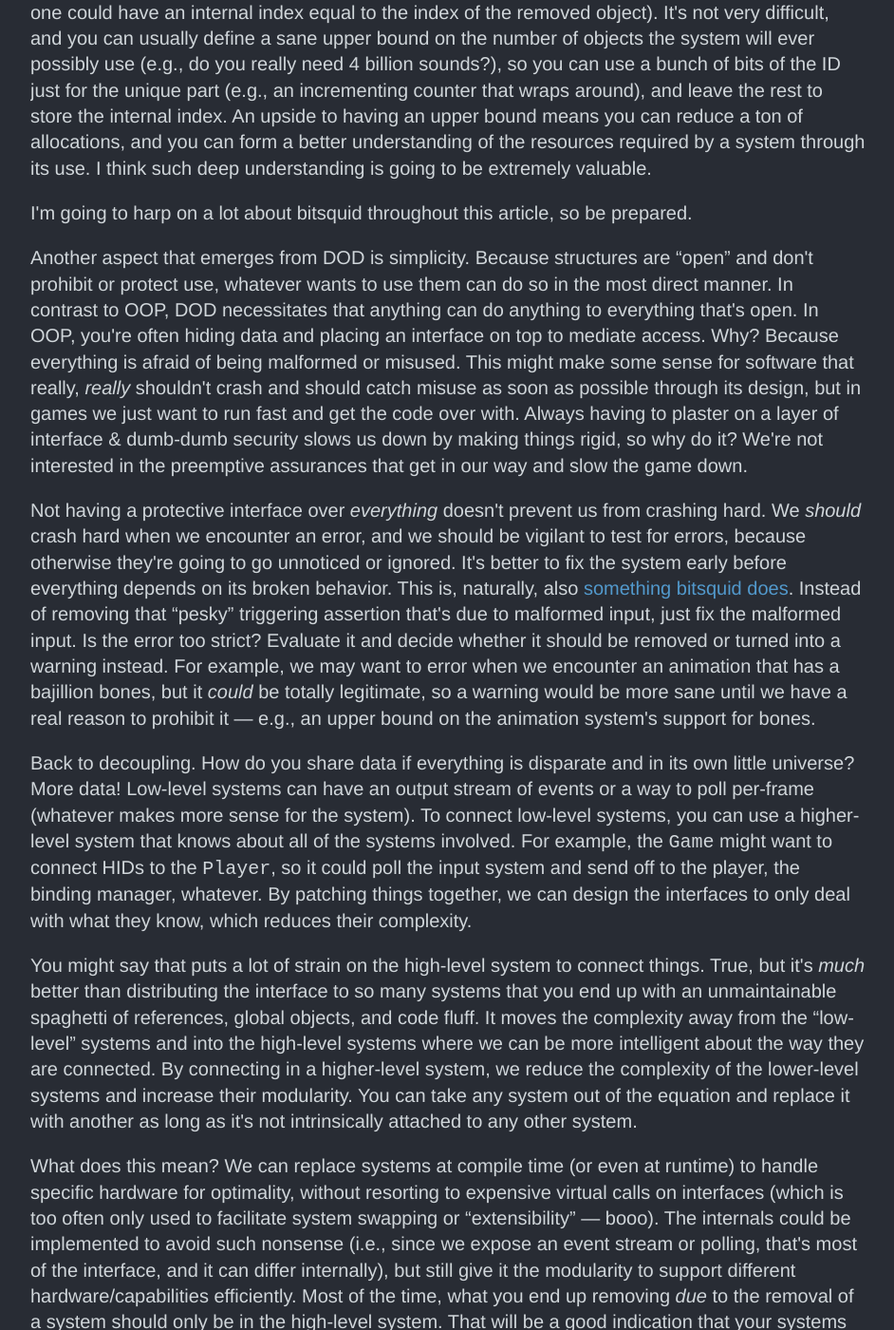
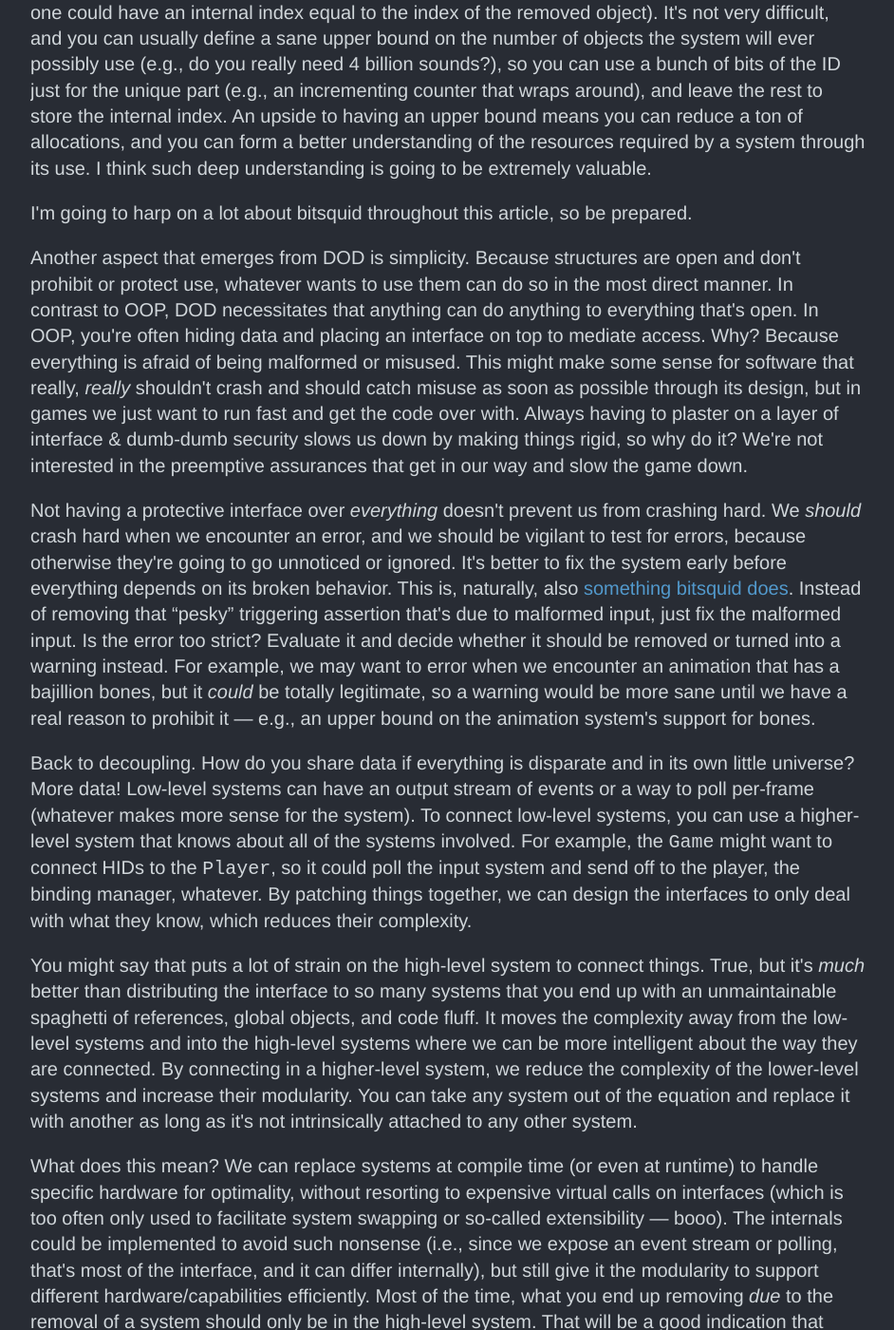
Before and after one commit to Allopoeia/allopoeia.github.com, a Jekyll site: the page built from _posts/dev/2014-06-23-data-oriented-design-for-games.html, in a window 1280 px wide and 1400 px high, scrolled down 1215 px. Shown: the whole window at 95% size, without its empty margins (168-1110 px from the left). Built offline with Jekyll 4.4.1, drawn with Linux system fonts in a browser that asks for light colours; comment, search, counter and statistics services are not loaded; some of the changed text lies outside the part shown.

Commit message:
PRs: 1: `dev/2014-06-23-data-oriented-design-for-games.html`.
* 1:
	- Removed excessive quotation.
	- Corrected the name for Secrets of Rætikon.
	- Some miscellaneous rephrasing.

```diff
--- a/_posts/dev/2014-06-23-data-oriented-design-for-games.html
+++ b/_posts/dev/2014-06-23-data-oriented-design-for-games.html
@@ -28,17 +28,17 @@
 
 <p>I'm going to harp on a lot about bitsquid throughout this article, so be prepared.</p>
 
-<p>Another aspect that emerges from DOD is simplicity. Because structures are “open” and don't prohibit or protect use, whatever wants to use them can do so in the most direct manner. In contrast to OOP, DOD necessitates that anything can do anything to everything that's open. In OOP, you're often hiding data and placing an interface on top to mediate access. Why? Because everything is afraid of being malformed or misused. This might make some sense for software that really, <em>really</em> shouldn't crash and should catch misuse as soon as possible through its design, but in games we just want to run fast and get the code over with. Always having to plaster on a layer of interface &amp; dumb-dumb security slows us down by making things rigid, so why do it? We're not interested in the preemptive assurances that get in our way and slow the game down.</p>
+<p>Another aspect that emerges from DOD is simplicity. Because structures are open and don't prohibit or protect use, whatever wants to use them can do so in the most direct manner. In contrast to OOP, DOD necessitates that anything can do anything to everything that's open. In OOP, you're often hiding data and placing an interface on top to mediate access. Why? Because everything is afraid of being malformed or misused. This might make some sense for software that really, <em>really</em> shouldn't crash and should catch misuse as soon as possible through its design, but in games we just want to run fast and get the code over with. Always having to plaster on a layer of interface &amp; dumb-dumb security slows us down by making things rigid, so why do it? We're not interested in the preemptive assurances that get in our way and slow the game down.</p>
 
 <p>Not having a protective interface over <em>everything</em> doesn't prevent us from crashing hard. We <em>should</em> crash hard when we encounter an error, and we should be vigilant to test for errors, because otherwise they're going to go unnoticed or ignored. It's better to fix the system early before everything depends on its broken behavior. This is, naturally, also <a target="_blank" href="http://bitsquid.blogspot.com/2012/01/sensible-error-handling-part-1.html">something bitsquid does</a>. Instead of removing that “pesky” triggering assertion that's due to malformed input, just fix the malformed input. Is the error too strict? Evaluate it and decide whether it should be removed or turned into a warning instead. For example, we may want to error when we encounter an animation that has a bajillion bones, but it <em>could</em> be totally legitimate, so a warning would be more sane until we have a real reason to prohibit it &mdash; e.g., an upper bound on the animation system's support for bones.</p>
 
 <p>Back to decoupling. How do you share data if everything is disparate and in its own little universe? More data! Low-level systems can have an output stream of events or a way to poll per-frame (whatever makes more sense for the system). To connect low-level systems, you can use a higher-level system that knows about all of the systems involved. For example, the <code>Game</code> might want to connect HIDs to the <code>Player</code>, so it could poll the input system and send off to the player, the binding manager, whatever. By patching things together, we can design the interfaces to only deal with what they know, which reduces their complexity.</p>
 
-<p>You might say that puts a lot of strain on the high-level system to connect things. True, but it's <em>much</em> better than distributing the interface to so many systems that you end up with an unmaintainable spaghetti of references, global objects, and code fluff. It moves the complexity away from the “low-level” systems and into the high-level systems where we can be more intelligent about the way they are connected. By connecting in a higher-level system, we reduce the complexity of the lower-level systems and increase their modularity. You can take any system out of the equation and replace it with another as long as it's not intrinsically attached to any other system.</p>
+<p>You might say that puts a lot of strain on the high-level system to connect things. True, but it's <em>much</em> better than distributing the interface to so many systems that you end up with an unmaintainable spaghetti of references, global objects, and code fluff. It moves the complexity away from the low-level systems and into the high-level systems where we can be more intelligent about the way they are connected. By connecting in a higher-level system, we reduce the complexity of the lower-level systems and increase their modularity. You can take any system out of the equation and replace it with another as long as it's not intrinsically attached to any other system.</p>
 
-<p>What does this mean? We can replace systems at compile time (or even at runtime) to handle specific hardware for optimality, without resorting to expensive virtual calls on interfaces (which is too often only used to facilitate system swapping or “extensibility” &mdash; booo). The internals could be implemented to avoid such nonsense (i.e., since we expose an event stream or polling, that's most of the interface, and it can differ internally), but still give it the modularity to support different hardware/capabilities efficiently. Most of the time, what you end up removing <em>due</em> to the removal of a system should only be in the high-level system. That will be a good indication that your systems are decoupled.</p>
+<p>What does this mean? We can replace systems at compile time (or even at runtime) to handle specific hardware for optimality, without resorting to expensive virtual calls on interfaces (which is too often only used to facilitate system swapping or so-called extensibility &mdash; booo). The internals could be implemented to avoid such nonsense (i.e., since we expose an event stream or polling, that's most of the interface, and it can differ internally), but still give it the modularity to support different hardware/capabilities efficiently. Most of the time, what you end up removing <em>due</em> to the removal of a system should only be in the high-level system. That will be a good indication that your systems are decoupled.</p>
 
-<p>DOD obviously has a lot of implications for the code. Data is nearly always public, interfaces stay out of structures for POD traits (and really for uniformity when you want to extend the “interface” for dealing with a type), and abstract classes mostly disappear, but they are still valuable. For example, data streaming is already a costly operation, and we want to be able to use it on-demand from <em>different kinds</em> of storage media. We could hide this behind a little system that takes requests and gives back blobs, but it'd end up being global, since a lot of stuff is going to need data. We could keep it encapsulated and pass along streams from the high-level systems, but it's very roundabout, and adds more interface to our systems. In reality, you're going to have some resource system to fill up those systems, so the low-level storage media access should be disparate even from that. It doesn't fit into our system model. It's much easier to give it an abstract interface and allow different implementations of it for memory/file/whatever access and use it appropriately within the resource system.</p>
+<p>DOD obviously has a lot of implications for the code. Data is nearly always public, interfaces stay out of structures for POD traits (and really for uniformity when you want to extend the interface for dealing with a type), and abstract classes mostly disappear, but they are still valuable. For example, data streaming is already a costly operation, and we want to be able to use it on-demand from <em>different kinds</em> of storage media. We could hide this behind a little system that takes requests and gives back blobs, but it'd end up being global, since a lot of stuff is going to need data. We could keep it encapsulated and pass along streams from the high-level systems, but it's very roundabout, and adds more interface to our systems. In reality, you're going to have some resource system to fill up those systems, so the low-level storage media access should be disparate even from that. It doesn't fit into our system model. It's much easier to give it an abstract interface and allow different implementations of it for memory/file/whatever access and use it appropriately within the resource system.</p>
 
 <p>Of course, you may only ever need standard filesystem access, so maybe you don't need the abstract interface. That's fine, but its consequences should be considered early on. What if you move to a server-client model (for tooling, the actual game, etc.)? You're probably going to want to stream over the network, or at least into memory <em>for</em> the network system, so your streams are going to then need direct memory support or support for a network buffer. What about platform support? You could handle that by using PIMPL, including different code, or by using a bunch of macros to determine the platform &amp; change the code accordingly, but then you end up with some manner of code spaghetti and have to either switch the type data or duplicate the whole interface for each platform.</p>
 
@@ -65,7 +65,6 @@
 <p>Pedantic motivations justified, there are still good reasons to avoid the C++ stdlib. I can have a more intimate understanding of the algorithms and structures I'm using and can tailor them specifically to the needs of the engine. Everything in the engine can be consistent in style and (hopefully) behavior. I'm not forced to deal with the mental and (supposedly minor, now) performance cost of exceptions (which are unnecessary since I want to crash hard) and I have less platform-/implementation-specific junk to deal with (case in point: <a target="_blank" href="https://connect.microsoft.com/VisualStudio/feedback/details/890664/vs-14-ctp-cos-returns-bogus-results-in-64-bit-build">Microsoft broke <code>cos()</code></a>, granted <code>cos()</code> is not something I'm going to write).</p>
 
 <p>I have yet to seriously dig into the rendering system design, but it's also going to be bitsquid-inspired. Ideally, rendering will be distributed into tasks, merged for sorting, then distributed again to the hardware. Sort keys are really neat, surprisingly simple, and I can't wait to play with them.</p>
-
 
 <p>I need to stop expounding on this article and get back to the code. Hopefully I'll have something interesting to write about on this topic in the near future. Here's a list of what I've been reading:</p>
 
```
Also changed, not shown: other parts of _posts/dev/2014-06-23-data-oriented-design-for-games.html (+4 -4 lines).
